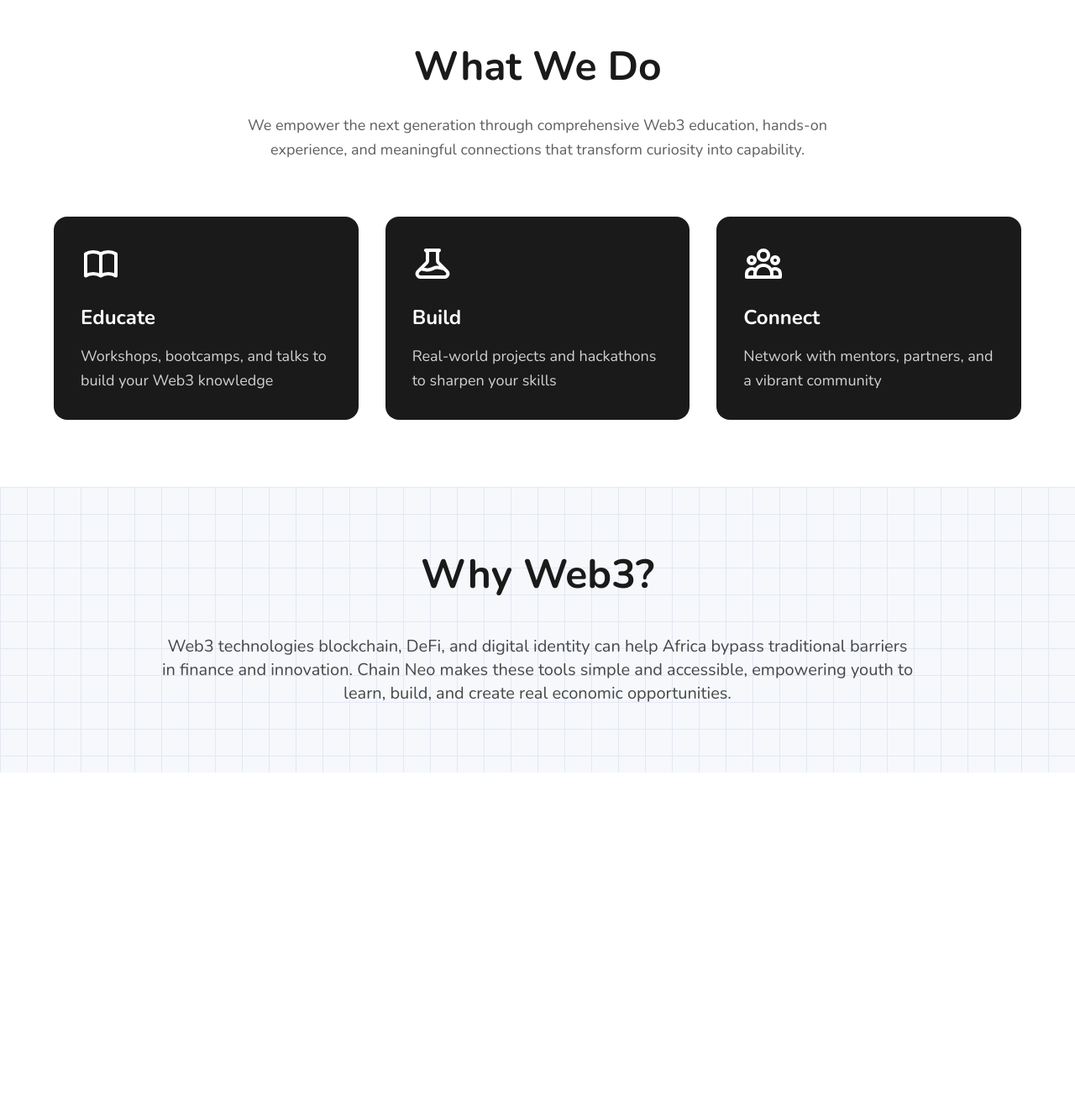
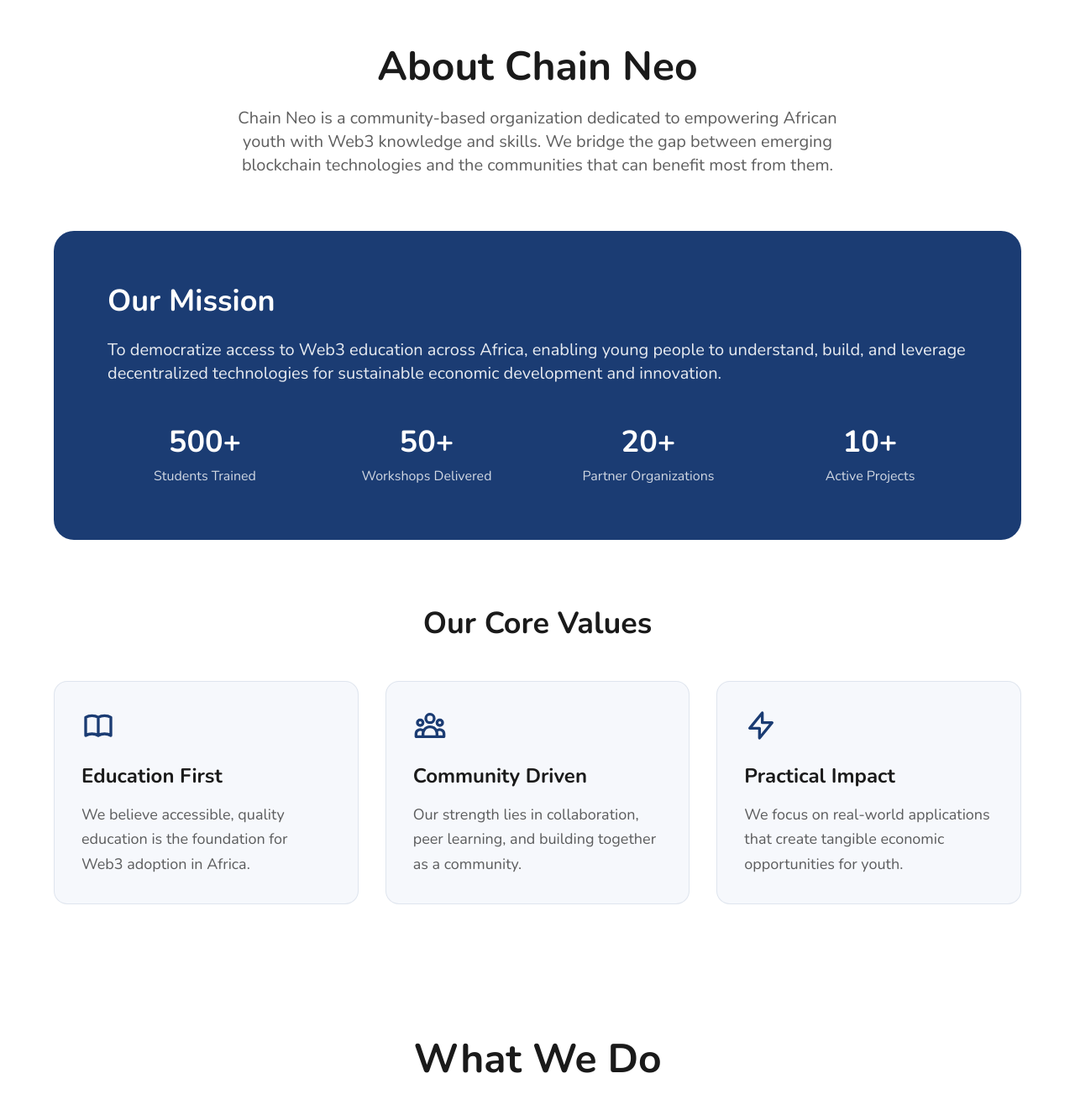
Before and after one commit to Deon62/chainneo, a React (Vite) app: page / in a window 1280 px wide. Shown: the part 825-2147 px from the top of the page at 84% size. Before the commit the page ends 1745 px from the top, so only its background shows below. Built offline with nearby package versions, Linux system fonts and the light colour scheme.

Commit message:
refined the ui to be math like

```diff
--- a/src/App.jsx
+++ b/src/App.jsx
@@ -1,5 +1,6 @@
 import Navbar from './components/Navbar'
 import Hero from './components/Hero'
+import AboutUs from './components/AboutUs'
 import WhatWeDo from './components/WhatWeDo'
 import WhyWeb3 from './components/WhyWeb3'
 
@@ -8,6 +9,7 @@
     <div className="min-h-screen bg-background">
       <Navbar />
       <Hero />
+      <AboutUs />
       <WhatWeDo />
       <WhyWeb3 />
     </div>
--- /dev/null
+++ b/src/components/AboutUs.jsx
@@ -0,0 +1,123 @@
+import { useScrollAnimation } from '../hooks/useScrollAnimation';
+
+const AboutUs = () => {
+  const [ref1, isVisible1] = useScrollAnimation();
+  const [ref2, isVisible2] = useScrollAnimation();
+  const [ref3, isVisible3] = useScrollAnimation();
+
+  const stats = [
+    { number: '500+', label: 'Students Trained' },
+    { number: '50+', label: 'Workshops Delivered' },
+    { number: '20+', label: 'Partner Organizations' },
+    { number: '10+', label: 'Active Projects' },
+  ];
+
+  const values = [
+    {
+      title: 'Education First',
+      description: 'We believe accessible, quality education is the foundation for Web3 adoption in Africa.',
+      icon: (
+        <svg className="w-10 h-10" fill="none" stroke="currentColor" viewBox="0 0 24 24">
+          <path strokeLinecap="round" strokeLinejoin="round" strokeWidth={2} d="M12 6.253v13m0-13C10.832 5.477 9.246 5 7.5 5S4.168 5.477 3 6.253v13C4.168 18.477 5.754 18 7.5 18s3.332.477 4.5 1.253m0-13C13.168 5.477 14.754 5 16.5 5c1.747 0 3.332.477 4.5 1.253v13C19.832 18.477 18.247 18 16.5 18c-1.746 0-3.332.477-4.5 1.253" />
+        </svg>
+      ),
+    },
+    {
+      title: 'Community Driven',
+      description: 'Our strength lies in collaboration, peer learning, and building together as a community.',
+      icon: (
+        <svg className="w-10 h-10" fill="none" stroke="currentColor" viewBox="0 0 24 24">
+          <path strokeLinecap="round" strokeLinejoin="round" strokeWidth={2} d="M17 20h5v-2a3 3 0 00-5.356-1.857M17 20H7m10 0v-2c0-.656-.126-1.283-.356-1.857M7 20H2v-2a3 3 0 015.356-1.857M7 20v-2c0-.656.126-1.283.356-1.857m0 0a5.002 5.002 0 019.288 0M15 7a3 3 0 11-6 0 3 3 0 016 0zm6 3a2 2 0 11-4 0 2 2 0 014 0zM7 10a2 2 0 11-4 0 2 2 0 014 0z" />
+        </svg>
+      ),
+    },
+    {
+      title: 'Practical Impact',
+      description: 'We focus on real-world applications that create tangible economic opportunities for youth.',
+      icon: (
+        <svg className="w-10 h-10" fill="none" stroke="currentColor" viewBox="0 0 24 24">
+          <path strokeLinecap="round" strokeLinejoin="round" strokeWidth={2} d="M13 10V3L4 14h7v7l9-11h-7z" />
+        </svg>
+      ),
+    },
+  ];
+
+  return (
+    <section id="about" className="bg-white py-20 px-6">
+      <div className="max-w-6xl mx-auto">
+        <div
+          ref={ref1}
+          className={`text-center mb-16 transition-all duration-700 transform ${
+            isVisible1
+              ? 'opacity-100 translate-y-0'
+              : 'opacity-0 translate-y-10'
+          }`}
+        >
+          <h2 className="text-4xl md:text-5xl font-bold text-text mb-6">
+            About Chain Neo
+          </h2>
+          <p className="text-text/70 text-lg md:text-xl max-w-3xl mx-auto leading-relaxed">
+            Chain Neo is a community-based organization dedicated to empowering African youth with Web3 knowledge and skills. We bridge the gap between emerging blockchain technologies and the communities that can benefit most from them.
+          </p>
+        </div>
+
+        <div
+          ref={ref2}
+          className={`mb-20 transition-all duration-700 transform ${
+            isVisible2
+              ? 'opacity-100 translate-y-0'
+              : 'opacity-0 translate-y-10'
+          }`}
+        >
+          <div className="bg-brand text-white rounded-3xl p-12 md:p-16">
+            <h3 className="text-3xl md:text-4xl font-bold mb-6">Our Mission</h3>
+            <p className="text-white/90 text-lg md:text-xl leading-relaxed mb-8">
+              To democratize access to Web3 education across Africa, enabling young people to understand, build, and leverage decentralized technologies for sustainable economic development and innovation.
+            </p>
+            <div className="grid grid-cols-2 md:grid-cols-4 gap-8 mt-12">
+              {stats.map((stat, index) => (
+                <div key={index} className="text-center">
+                  <div className="text-3xl md:text-4xl font-bold mb-2">{stat.number}</div>
+                  <div className="text-white/80 text-sm md:text-base">{stat.label}</div>
+                </div>
+              ))}
+            </div>
+          </div>
+        </div>
+
+        <div
+          ref={ref3}
+          className={`transition-all duration-700 transform ${
+            isVisible3
+              ? 'opacity-100 translate-y-0'
+              : 'opacity-0 translate-y-10'
+          }`}
+        >
+          <h3 className="text-3xl md:text-4xl font-bold text-text text-center mb-12">
+            Our Core Values
+          </h3>
+          <div className="grid md:grid-cols-3 gap-8">
+            {values.map((value, index) => (
+              <div
+                key={index}
+                className="bg-background p-8 rounded-2xl border border-brand/10 hover:border-brand/30 transition-all duration-300"
+              >
+                <div className="text-brand mb-6">
+                  {value.icon}
+                </div>
+                <h4 className="text-2xl font-bold text-text mb-4">
+                  {value.title}
+                </h4>
+                <p className="text-text/70 text-lg leading-relaxed">
+                  {value.description}
+                </p>
+              </div>
+            ))}
+          </div>
+        </div>
+      </div>
+    </section>
+  );
+};
+
+export default AboutUs;
--- a/src/components/Hero.jsx
+++ b/src/components/Hero.jsx
@@ -1,16 +1,16 @@
 const Hero = () => {
   return (
     <section className="grid-background-hero min-h-screen flex items-center justify-center px-6">
-      <div className="max-w-4xl mx-auto text-center">
-        <h1 className="text-3xl md:text-4xl lg:text-5xl font-bold text-text mb-6 leading-tight">
+      <div className="max-w-4xl mx-auto text-center bg-white/60 backdrop-blur-sm rounded-3xl p-8 md:p-12 shadow-xl">
+        <h1 className="text-4xl md:text-5xl lg:text-6xl font-bold text-text mb-6 leading-tight drop-shadow-sm">
           Building the Next Generation of Web3 Builders
         </h1>
-        <p className="text-lg md:text-xl text-text/70 mb-12 font-semibold">
+        <p className="text-xl md:text-2xl text-text/80 mb-12 font-semibold">
           Learn. Build. Connect.
         </p>
 
         <div className="flex justify-center items-center">
-          <button className="bg-brand text-white px-10 py-4 rounded-full font-semibold text-lg hover:bg-brand/90 transition-all duration-300 shadow-lg hover:shadow-xl transform hover:-translate-y-0.5">
+          <button className="bg-brand text-white px-12 py-5 rounded-full font-bold text-xl hover:bg-brand/90 transition-all duration-300 shadow-2xl hover:shadow-3xl transform hover:-translate-y-1 hover:scale-105">
             Join the Community
           </button>
         </div>
--- a/src/components/Navbar.jsx
+++ b/src/components/Navbar.jsx
@@ -6,6 +6,7 @@
 
   const navLinks = [
     { name: 'Home', href: '#home' },
+    { name: 'About Us', href: '#about' },
     { name: 'Programmes', href: '#programmes' },
     { name: 'Events', href: '#events' },
     { name: 'Community', href: '#community' },
--- a/src/components/WhyWeb3.jsx
+++ b/src/components/WhyWeb3.jsx
@@ -6,7 +6,7 @@
   return (
     <section className="grid-background py-20 px-6">
       <div className="max-w-6xl mx-auto">
-        <h2 className="text-4xl md:text-5xl font-bold text-text text-center mb-12">
+        <h2 className="text-4xl md:text-5xl font-bold text-text text-center mb-12 drop-shadow-sm">
           Why Web3?
         </h2>
 
@@ -18,9 +18,11 @@
               : 'opacity-0 translate-y-10'
           }`}
         >
-          <p className="text-text/80 text-lg md:text-xl leading-relaxed text-center">
-            Web3 technologies blockchain, DeFi, and digital identity can help Africa bypass traditional barriers in finance and innovation. Chain Neo makes these tools simple and accessible, empowering youth to learn, build, and create real economic opportunities.
-          </p>
+          <div className="bg-white/70 backdrop-blur-sm rounded-2xl p-8 md:p-12 shadow-lg">
+            <p className="text-text text-xl md:text-2xl leading-relaxed text-center font-medium">
+              Web3 technologies blockchain, DeFi, and digital identity can help Africa bypass traditional barriers in finance and innovation. Chain Neo makes these tools simple and accessible, empowering youth to learn, build, and create real economic opportunities.
+            </p>
+          </div>
         </div>
       </div>
     </section>
```
